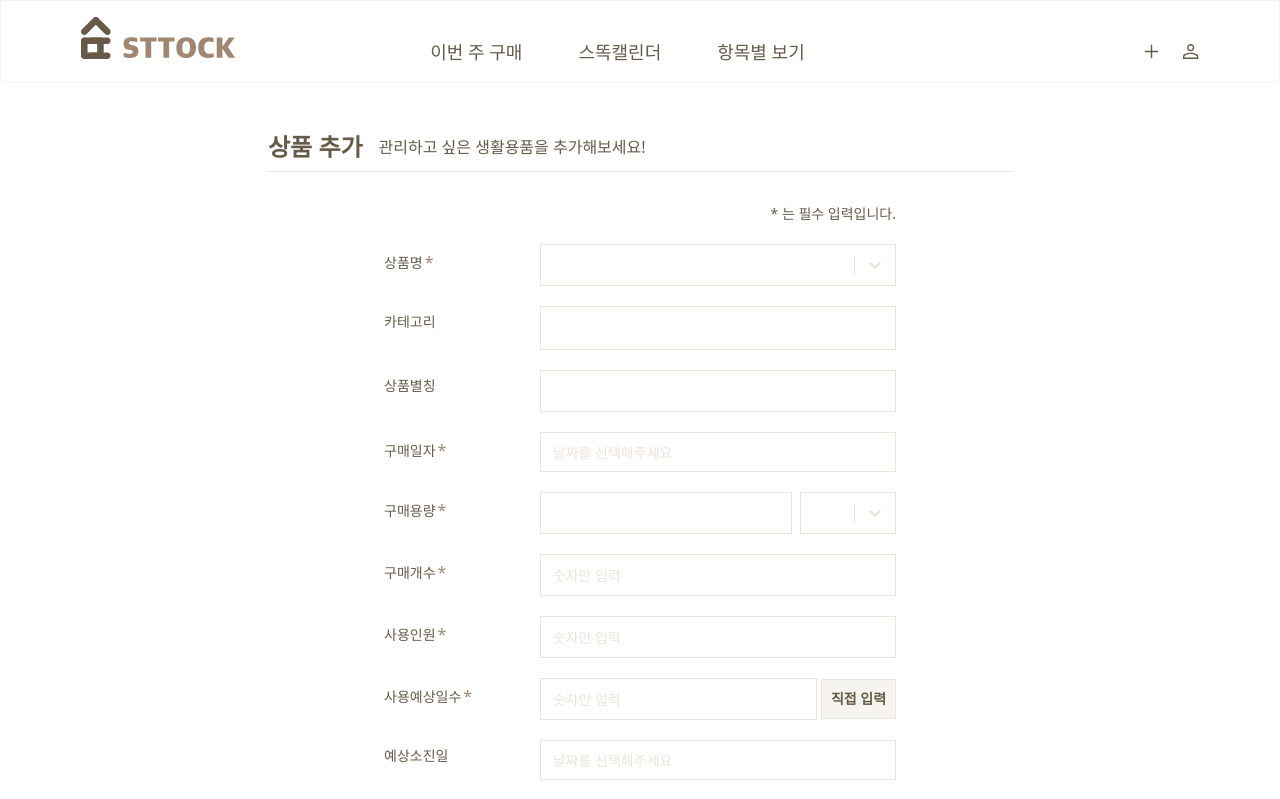
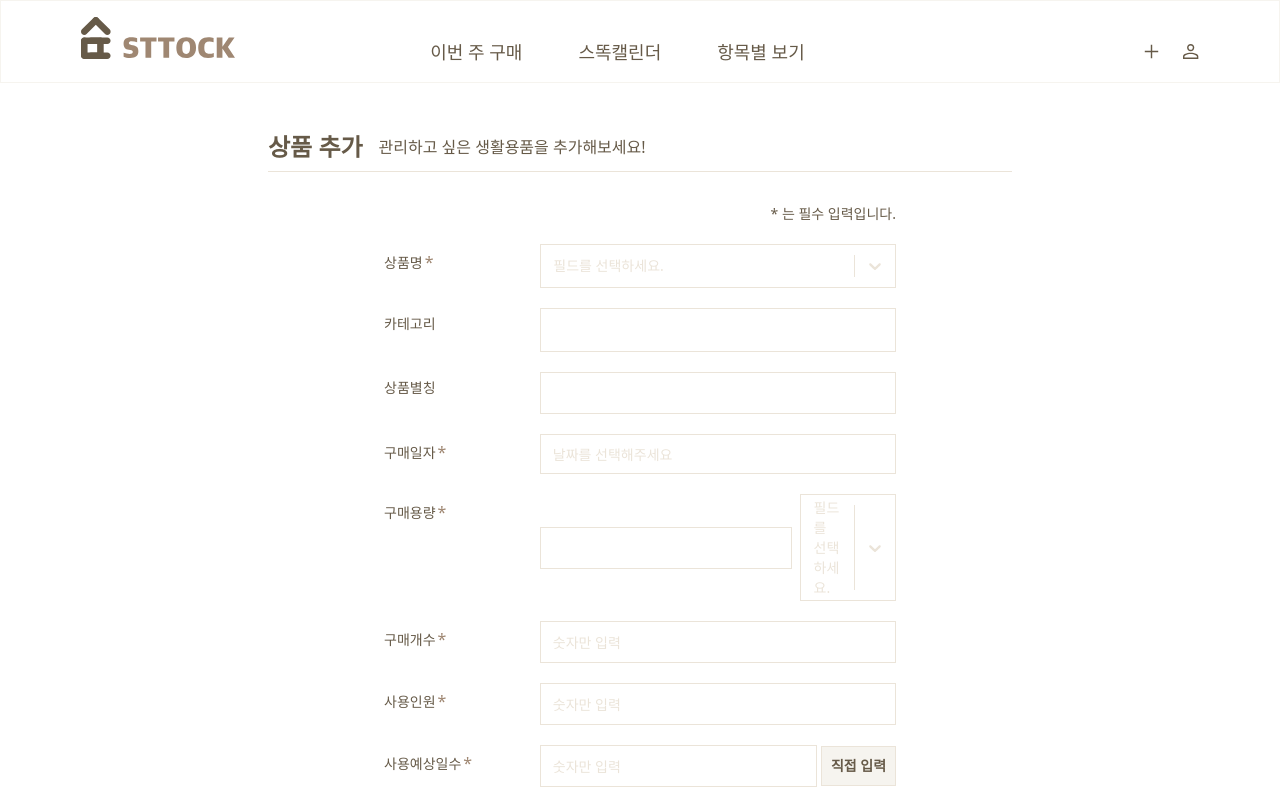
Before and after one commit to Team-Sttock/FE, a Next.js app: page /add in a window 1280 px wide. Shown: the top 799 px of the page. Built offline with nearby package versions, Linux system fonts and the light colour scheme.

Commit message:
feat: ComboBox 디자인 수정

```diff
--- a/features/common/components/ComboBox.tsx
+++ b/features/common/components/ComboBox.tsx
@@ -2,6 +2,8 @@ import { CheckIcon } from '@heroicons/react/20/solid'
 import React, { useId } from 'react'
 import { type Control, Controller } from 'react-hook-form'
 import Select from 'react-select'
+
+import { classNames } from '../utils/classNames'
 
 interface Option {
   value: string
@@ -11,6 +13,7 @@ interface Option {
 interface DropdownFieldProps {
   label: string
   name: string
+  placeholder?: string
   control: Control<any>
   options: Option[]
   className?: string
@@ -32,6 +35,7 @@ export default function ComboBox({
   control,
   options,
   className,
+  placeholder,
 }: DropdownFieldProps) {
   const id = useId()
   return (
@@ -45,16 +49,17 @@ export default function ComboBox({
             ref={ref}
             onChange={onChange}
             value={options.find((option) => option.value === value)}
-            placeholder=""
+            placeholder={placeholder ?? '필드를 선택하세요.'}
             theme={(theme) => ({
               ...theme,
               borderRadius: 0,
+              borderWidth: 1,
 
               colors: {
                 ...theme.colors,
                 primary25: '#ebe4d9',
                 primary50: '#ebe4d9',
-                primary: '#0f0e0d',
+                primary: '#665a48',
                 neutral5: '#ebe4d9',
                 neutral20: '#ebe4d9',
                 neutral80: '#665a48',
@@ -65,9 +70,25 @@ export default function ComboBox({
                 baseUnit: 5,
               },
             })}
-            className={[className, 'text-dark-brown'].join(' ')}
+            className={classNames(
+              className ?? '',
+              'text-dark-brown border border-beige box-border text-sm',
+              'focus-within:outline focus-within:outline-1 focus-within:outline-light-brown'
+            )}
             components={{ Option: CustomOption }}
             instanceId={id}
+            styles={{
+              placeholder: (styles: any) => ({
+                ...styles,
+                color: '#ebe4d9',
+              }),
+              control: (base) => ({
+                ...base,
+                // This line disable the blue border
+                boxShadow: 'none',
+                border: 0,
+              }),
+            }}
           />
         )}
       />
--- a/pages/add.tsx
+++ b/pages/add.tsx
@@ -114,9 +114,6 @@ export default function Page() {
               errorMessage={errors.product?.message}
             >
               <ComboBox
-                {...register('product', {
-                  required: '상품명은 필수 입력입니다',
-                })}
                 label="상품명"
                 name="product"
                 control={control}
@@ -166,7 +163,6 @@ export default function Page() {
                   })}
                 />
                 <ComboBox
-                  {...register('capacityUnit', {})}
                   label="구매단위"
                   name="capacityUnit"
                   control={control}
```
